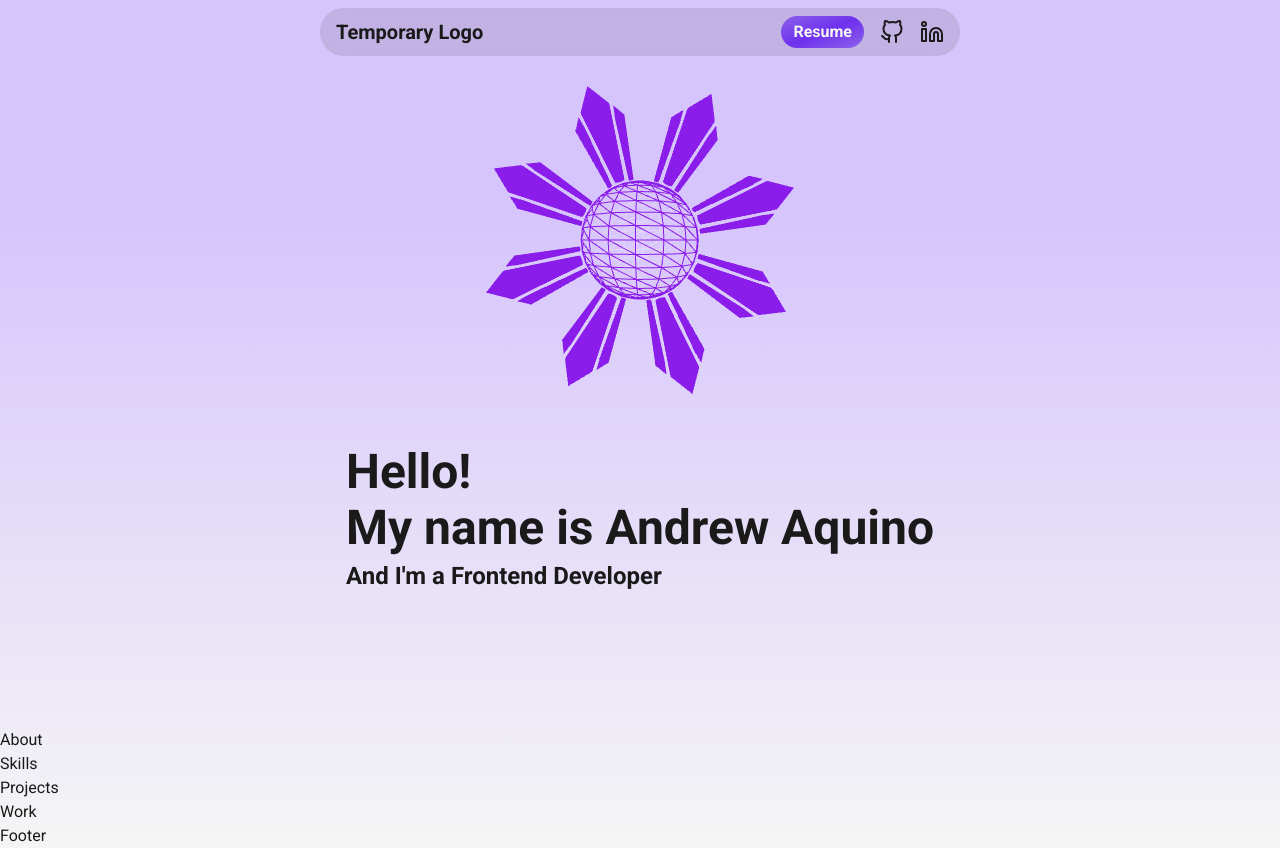
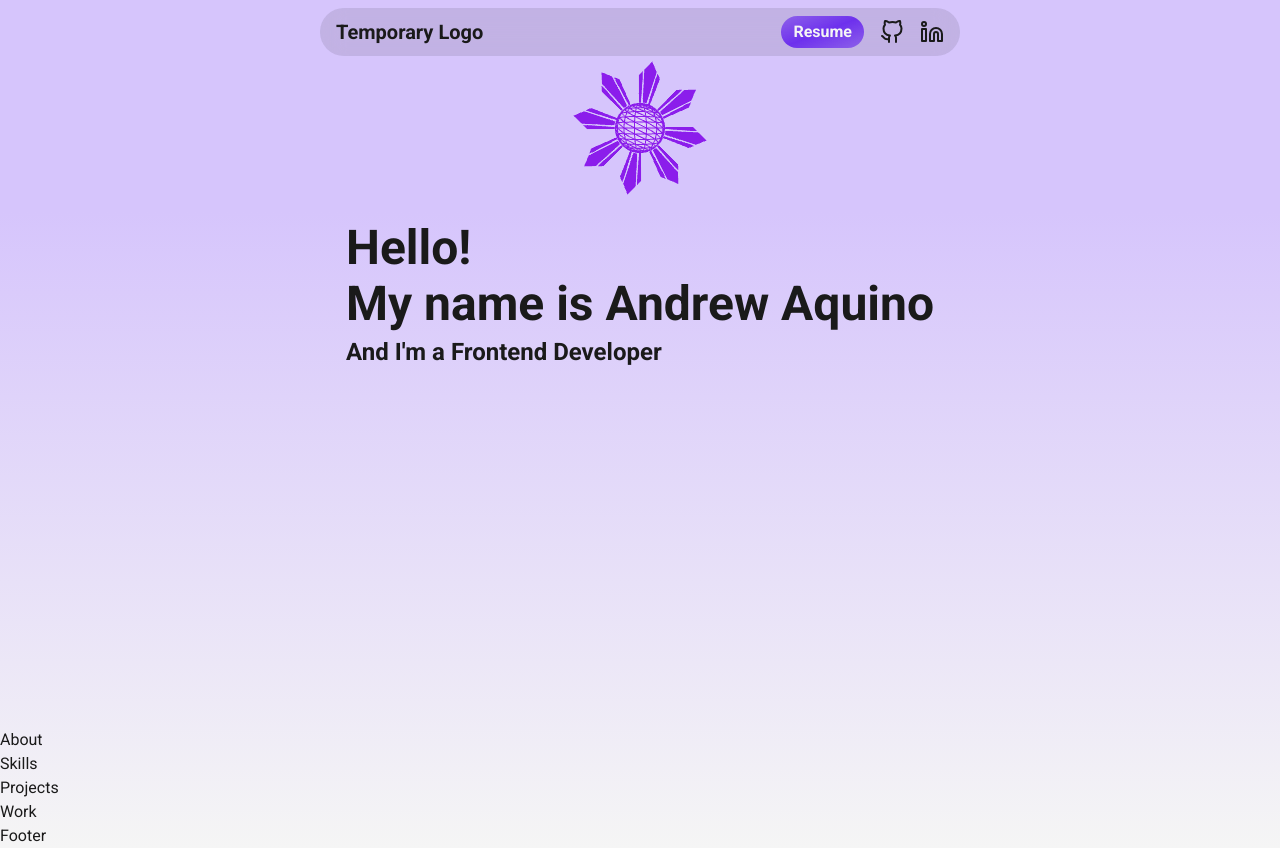
Before and after one commit to AndrewGlennAquino/personal-website-v2, a React (Vite) app: page / in a window 1280 px wide. Built offline with nearby package versions, Linux system fonts and the light colour scheme.

Commit message:
Change rotation speed and maximum container dimensions

```diff
--- a/src/assets/three/Sun.jsx
+++ b/src/assets/three/Sun.jsx
@@ -21,7 +21,7 @@ const Ray = ({ rotation, animate = true }) => {
    */
   useFrame(() => {
     if (animate) {
-      rayRef.current.rotation.z -= 0.0025;
+      rayRef.current.rotation.z -= 0.001;
     }
   });
 
@@ -113,7 +113,7 @@ const Globe = ({ animate = true }) => {
    */
   useFrame(() => {
     if (animate) {
-      globeRef.current.rotation.y -= 0.0025;
+      globeRef.current.rotation.y -= 0.001;
     }
   });
 
@@ -138,7 +138,7 @@ const Sun = ({ animate = false }) => {
   return (
     <Canvas
       camera={{ position: [0, 0, 2.5] }}
-      className="w-full max-w-80 h-full max-h-96 relative -z-10"
+      className="w-full max-w-40 h-full max-h-40 relative -z-10"
     >
       <group>
         {/* Wireframe globe */}
```
